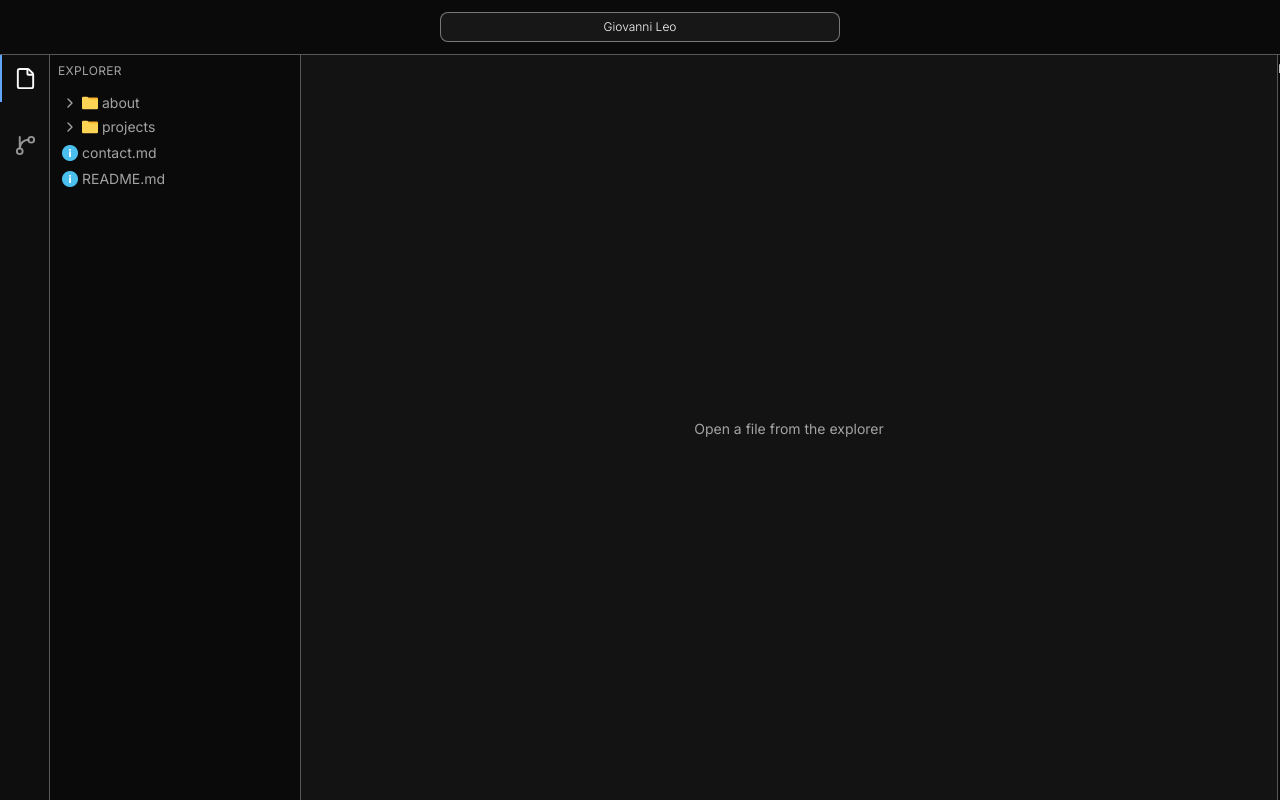
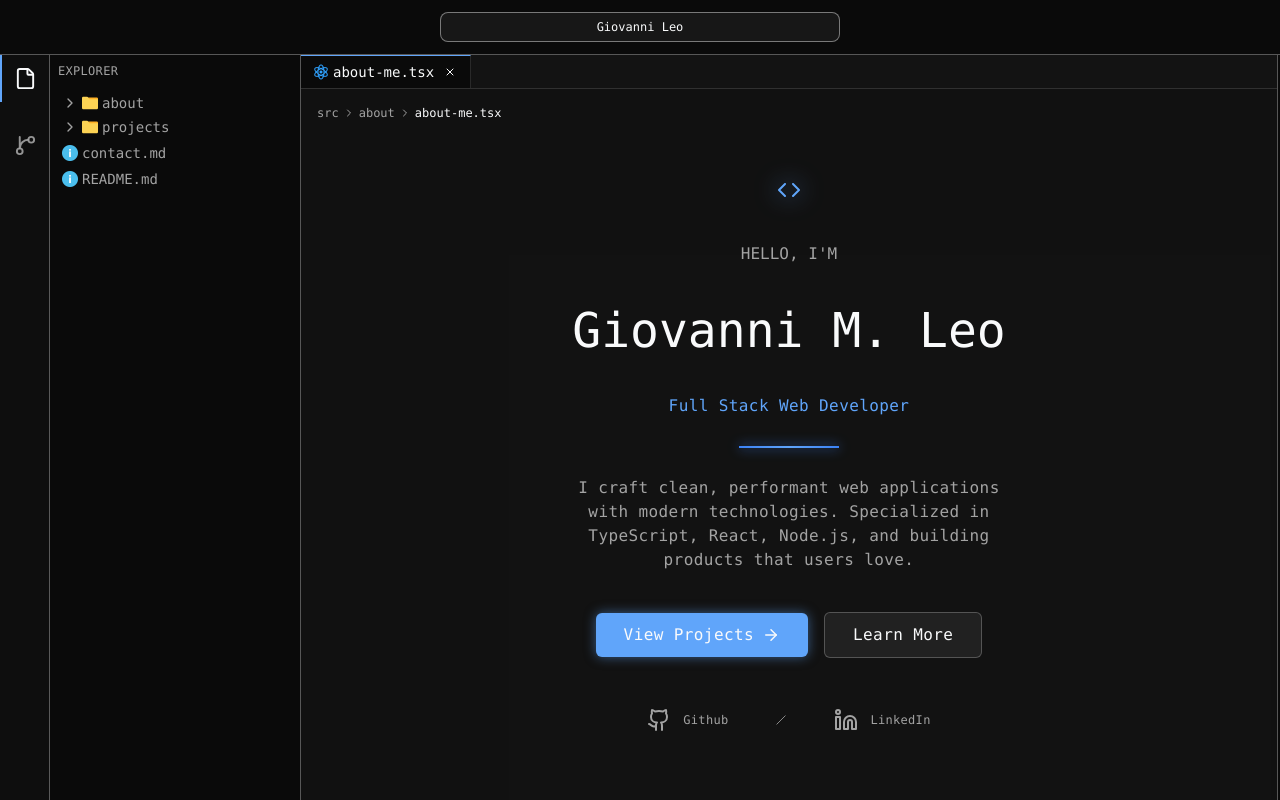
Before and after one commit to GiovanniL30/portfolio_v2, a React (Vite) app: page / in a window 1280 px wide. Built offline with nearby package versions, Linux system fonts and the light colour scheme.

Commit message:
feat: add reusable Button component with variant support

```diff
--- a/src/components/AboutMe.tsx
+++ b/src/components/AboutMe.tsx
@@ -1,5 +1,69 @@
+import {
+  ArrowRightIcon,
+  CodeIcon,
+  GithubIcon,
+  LinkedinIcon,
+  SlashIcon,
+} from "lucide-react";
+import Button from "./ui/Button";
+
 const AboutMe = () => {
-  return <div>About me</div>;
+  return (
+    <div className="h-full flex w-full justify-center items-center -mt-10">
+      <div className="flex flex-col items-center gap-10">
+        <CodeIcon
+          className="text-primary drop-shadow-[0_0_12px_var(--brand-primary)]"
+          fill="transparent"
+        />
+        <p className="text-text-muted uppercase">Hello, I'm</p>
+        <p className="font-medium text-5xl text-center">Giovanni M. Leo</p>
+        <p className="text-primary tracking-wide font-medium">
+          Full Stack Web Developer
+        </p>
+
+        <div className="w-25 h-0.5 gradient-divider -my-3"></div>
+        <p className="text-center max-w-110 tracking-wide text-text-muted">
+          I craft clean, performant web applications with modern technologies.
+          Specialized in TypeScript, React, Node.js, and building products that
+          users love.
+        </p>
+        <div className="flex items-center gap-4">
+          <Button className="flex gap-2 items-center shadow-[0_0_12px] shadow-primary/50">
+            <p>View Projects</p>
+            <ArrowRightIcon size={18} />
+          </Button>
+          <Button variant="outline">Learn More</Button>
+        </div>
+        <div className="flex items-center gap-5">
+          <Button
+            variant="icon"
+            className="flex items-center gap-3 text-text-muted"
+          >
+            <GithubIcon />
+            <p>Github</p>
+          </Button>
+          <SlashIcon size={10} className="text-text-muted" />
+          <Button
+            variant="icon"
+            className="flex items-center gap-3 text-text-muted"
+          >
+            <LinkedinIcon />
+            <p>LinkedIn</p>
+          </Button>
+        </div>
+      </div>
+    </div>
+  );
 };
 
 export default AboutMe;
+// Nitin Ranganath
+// Full Stack Developer
+
+// I craft clean, performant web applications with modern technologies. Specialized in TypeScript, React, Node.js, and building products that users love.
+
+// View Projects
+// Learn More
+// GitHub
+// /
+// Contact
--- a/src/components/MainContent.tsx
+++ b/src/components/MainContent.tsx
@@ -6,7 +6,7 @@ const MainContent = () => {
   const { openTabs, activeFile, setActiveFile, closeTab } = useEditor();
 
   return (
-    <div className="flex flex-col h-full bg-surface/70">
+    <div className="flex flex-col h-full bg-surface/60 font-vscode-editor">
       {openTabs.length > 0 && (
         <div className="flex border-b border-text-muted/20 bg-surface/30 overflow-x-auto">
           {openTabs.map((tab) => (
@@ -14,7 +14,7 @@ const MainContent = () => {
               key={tab.name}
               className={`flex items-center gap-1 px-3 py-1.5 text-sm cursor-pointer border-r border-text-muted/20 ${
                 activeFile?.name === tab.name
-                  ? "bg-base text-text-main"
+                  ? "bg-base text-text-main border-t border-t-primary"
                   : "text-text-muted hover:bg-text-muted/10"
               }`}
               onClick={() => setActiveFile(tab)}
@@ -37,7 +37,7 @@ const MainContent = () => {
       )}
       <div className="flex-1 overflow-y-auto p-4">
         {activeFile?.path && (
-          <div className="flex items-center gap-1 text-xs text-text-muted mb-3">
+          <div className="sticky top-0 flex items-center gap-1 text-xs text-text-muted mb-3 z-10">
             {activeFile.path.split("/").map((segment, i, arr) => (
               <span key={i} className="flex items-center gap-1">
                 {i > 0 && <ChevronRightIcon size={12} />}
@@ -49,7 +49,7 @@ const MainContent = () => {
           </div>
         )}
         {activeFile?.content ? (
-          activeFile.content()
+          <div className="overflow-y-auto h-full 0">{activeFile.content()}</div>
         ) : (
           <div className="flex items-center justify-center h-full text-text-muted text-sm">
             Open a file from the explorer
--- /dev/null
+++ b/src/components/ui/Button.tsx
@@ -0,0 +1,39 @@
+import { type ComponentPropsWithoutRef } from "react";
+
+type Variants = "primary" | "outline" | "icon";
+
+interface ButtonProps extends ComponentPropsWithoutRef<"button"> {
+  variant?: Variants;
+}
+
+const Button = ({
+  variant = "primary",
+  children,
+  className,
+  ...props
+}: ButtonProps) => {
+  const baseStyle =
+    "px-7 py-2.5 rounded-md cursor-pointer transition-all duration-300 ease-linear font-medium tracking-wide focus-visible:outline-none focus-visible:ring-2 focus-visible:ring-offset-2";
+
+  const buttonStyle = (variant: Variants) => {
+    switch (variant) {
+      case "primary":
+        return "bg-primary";
+      case "outline":
+        return "bg-text-muted/10 border border-text-muted/40";
+      case "icon":
+        return "text-xs hover:bg-text-muted/10";
+    }
+  };
+
+  return (
+    <button
+      className={`${baseStyle} ${buttonStyle(variant)} ${className}`}
+      {...props}
+    >
+      {children}
+    </button>
+  );
+};
+
+export default Button;
--- a/src/context/EditorContext.tsx
+++ b/src/context/EditorContext.tsx
@@ -1,10 +1,11 @@
 import { useState, type ReactNode } from "react";
 import type { FileNode } from "../@types/fileSystem";
 import { EditorContext } from "./editorState";
+import { aboutTab } from "../data/fileSystem.tsx";
 
 export const EditorProvider = ({ children }: { children: ReactNode }) => {
-  const [openTabs, setOpenTabs] = useState<FileNode[]>([]);
-  const [activeFile, setActiveFile] = useState<FileNode | null>(null);
+  const [openTabs, setOpenTabs] = useState<FileNode[]>([aboutTab]);
+  const [activeFile, setActiveFile] = useState<FileNode | null>(aboutTab);
 
   const openFile = (file: FileNode) => {
     if (!openTabs.some((tab) => tab.name === file.name)) {
--- a/src/data/fileSystem.tsx
+++ b/src/data/fileSystem.tsx
@@ -1,5 +1,12 @@
 import type { FileNode } from "../@types/fileSystem";
 import AboutMe from "../components/AboutMe";
+
+export const aboutTab: FileNode = {
+  name: "about-me.tsx",
+  path: "src/about/about-me.tsx",
+  type: "file",
+  content: () => <AboutMe />,
+};
 
 export const fileSystem: FileNode[] = [
   {
@@ -7,12 +14,7 @@ export const fileSystem: FileNode[] = [
     path: "src/about",
     type: "folder",
     children: [
-      {
-        name: "about-me.tsx",
-        path: "src/about/about-me.tsx",
-        type: "file",
-        content: () => <AboutMe />,
-      },
+      aboutTab,
       {
         name: "skills.json",
         path: "src/about/skills.json",
--- a/src/index.css
+++ b/src/index.css
@@ -2,9 +2,6 @@
 @import "tailwindcss";
 
 @theme {
-  --font-sans: "Inter", sans-serif;
-  --font-dm: "DM Sans", sans-serif;
-
   /* Sidebar, Tabs, and Menus */
   --font-vscode-ui:
     -apple-system, BlinkMacSystemFont, "Segoe UI", Roboto, Helvetica, Arial,
@@ -111,26 +108,40 @@
   }
 }
 
-/* 3. ANIMATIONS
-  Left your beautiful scroll animations completely untouched!
-*/
-@keyframes scroll {
-  from {
-    transform: translateX(0);
-  }
-  to {
-    transform: translateX(-50%);
-  }
+/* VS Code-style scrollbar */
+* {
+  scrollbar-width: auto;
+  scrollbar-color: var(--bg-surface-hover) transparent;
 }
 
-.animate-scroll {
-  animation: scroll linear infinite;
+*::-webkit-scrollbar {
+  width: 14px;
+  height: 14px;
 }
 
-.pause-on-hover:hover .animate-scroll {
-  animation-play-state: paused;
+*::-webkit-scrollbar-track {
+  background: transparent;
 }
 
-.direction-reverse {
-  animation-direction: reverse;
+*::-webkit-scrollbar-thumb {
+  background: var(--bg-surface-hover);
+  border-radius: 0;
 }
+
+*::-webkit-scrollbar-thumb:hover {
+  background: var(--text-muted);
+}
+
+*::-webkit-scrollbar-corner {
+  background: transparent;
+}
+
+.gradient-divider {
+  background: linear-gradient(
+    90deg,
+    var(--brand-primary-hover) 0%,
+    var(--brand-primary) 50%,
+    var(--brand-primary-hover) 100%
+  );
+  box-shadow: 0 0 12px 0 var(--brand-primary-hover);
+}
--- a/src/layouts/RootLayout.tsx
+++ b/src/layouts/RootLayout.tsx
@@ -13,7 +13,7 @@ const RootLayout = () => {
   }, [theme]);
 
   return (
-    <div className="h-screen bg-base overflow-hidden ">
+    <div className="h-screen bg-base overflow-hidden font-vscode-editor">
       <Header />
       <div className="flex h-full w-full">
         <ActivityBar />
@@ -27,15 +27,15 @@ const RootLayout = () => {
               <Panel minSize={200}>
                 <MainContent />
               </Panel>
-              <Separator className="h-0.5 border-t border-text-muted/50 hover:border-primary transition-colors cursor-col-resize" />
+              {/* <Separator className="h-0.5 border-t border-text-muted/50 hover:border-primary transition-colors cursor-col-resize" />
               <Panel
-                defaultSize={0}
+                defaultSize={100}
                 collapsible
-                collapsedSize={50}
+                collapsedSize={100}
                 minSize={150}
               >
                 bottom
-              </Panel>
+              </Panel> */}
             </Group>
           </Panel>
           <Separator className="w-.5 border-l border-text-muted/50 hover:border-primary transition-colors cursor-col-resize" />
```
Also changed, not shown: src/assets/icons/github.png (added).
